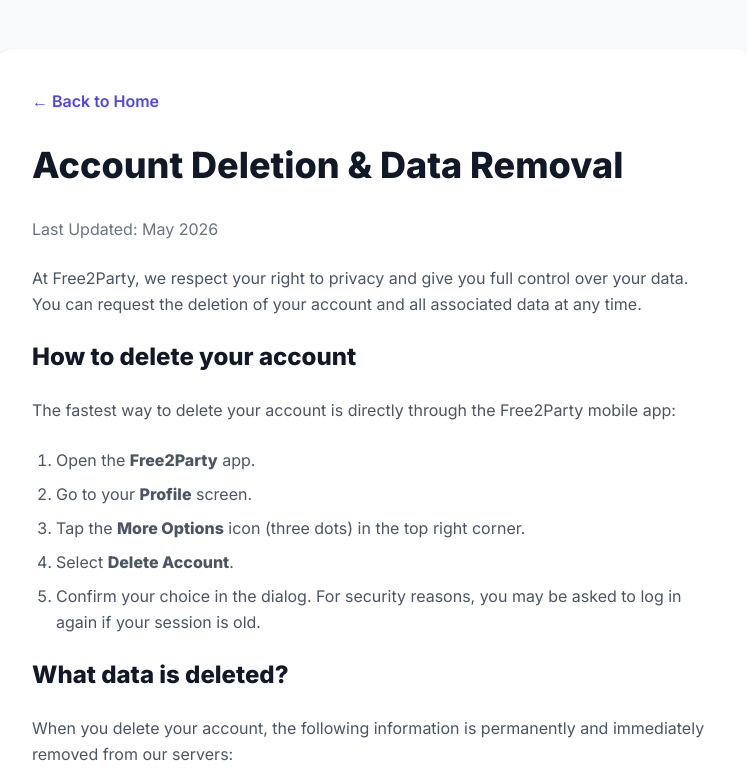
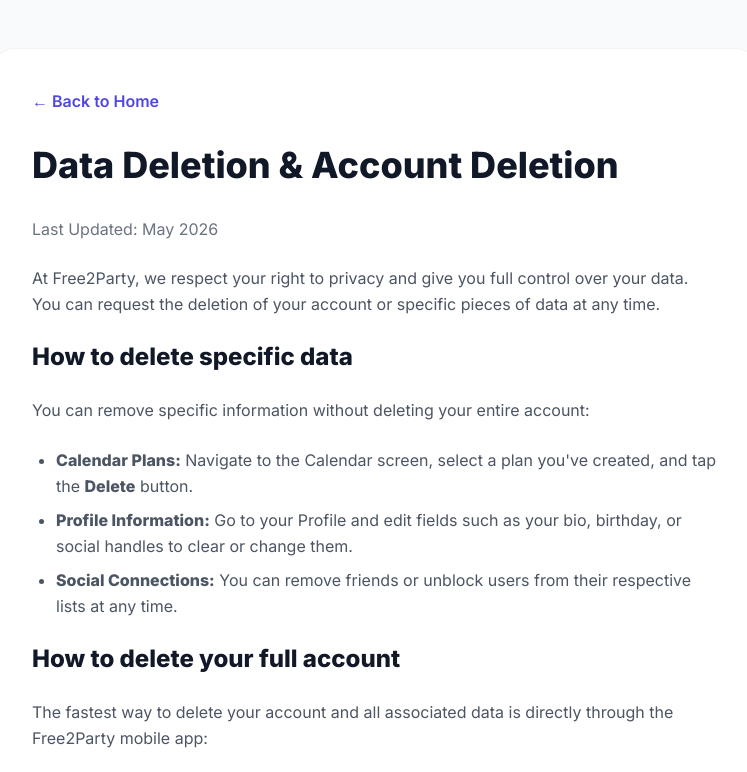
Before and after one commit to albuquerquehugo/Free2Party, a plain HTML site: page public/delete-account.html in a window 1280 px wide. Shown: the top 772 px of the page, without its empty margins (265-1012 px from the left). Drawn offline with nearby package versions, Linux system fonts and the light colour scheme.

Commit message:
Add specific information removal instructions in landing page and add AD_ID permission in AndroidManifest.xml.

```diff
--- a/public/delete-account.html
+++ b/public/delete-account.html
@@ -11,14 +11,22 @@
 <body class="bg-gray-50 text-gray-900 py-12 px-6">
     <div class="max-w-3xl mx-auto bg-white p-10 rounded-3xl shadow-sm border border-gray-100">
         <a href="/" class="text-indigo-600 font-semibold mb-8 inline-block">&larr; Back to Home</a>
-        <h1 class="text-4xl font-extrabold mb-8">Account Deletion & Data Removal</h1>
+        <h1 class="text-4xl font-extrabold mb-8">Data Deletion & Account Deletion</h1>
         <p class="text-gray-500 mb-6">Last Updated: May 2026</p>
 
         <div class="space-y-6 text-gray-600 leading-relaxed">
-            <p>At Free2Party, we respect your right to privacy and give you full control over your data. You can request the deletion of your account and all associated data at any time.</p>
+            <p>At Free2Party, we respect your right to privacy and give you full control over your data. You can request the deletion of your account or specific pieces of data at any time.</p>
 
-            <h2 class="text-2xl font-bold text-gray-900 mt-8">How to delete your account</h2>
-            <p>The fastest way to delete your account is directly through the Free2Party mobile app:</p>
+            <h2 class="text-2xl font-bold text-gray-900 mt-8">How to delete specific data</h2>
+            <p>You can remove specific information without deleting your entire account:</p>
+            <ul class="list-disc ml-6 space-y-2">
+                <li><strong>Calendar Plans:</strong> Navigate to the Calendar screen, select a plan you've created, and tap the <strong>Delete</strong> button.</li>
+                <li><strong>Profile Information:</strong> Go to your Profile and edit fields such as your bio, birthday, or social handles to clear or change them.</li>
+                <li><strong>Social Connections:</strong> You can remove friends or unblock users from their respective lists at any time.</li>
+            </ul>
+
+            <h2 class="text-2xl font-bold text-gray-900 mt-8">How to delete your full account</h2>
+            <p>The fastest way to delete your account and all associated data is directly through the Free2Party mobile app:</p>
             <ol class="list-decimal ml-6 space-y-2">
                 <li>Open the <strong>Free2Party</strong> app.</li>
                 <li>Go to your <strong>Profile</strong> screen.</li>
```
Also changed, not shown: app/src/main/AndroidManifest.xml (+6 -2 lines).
